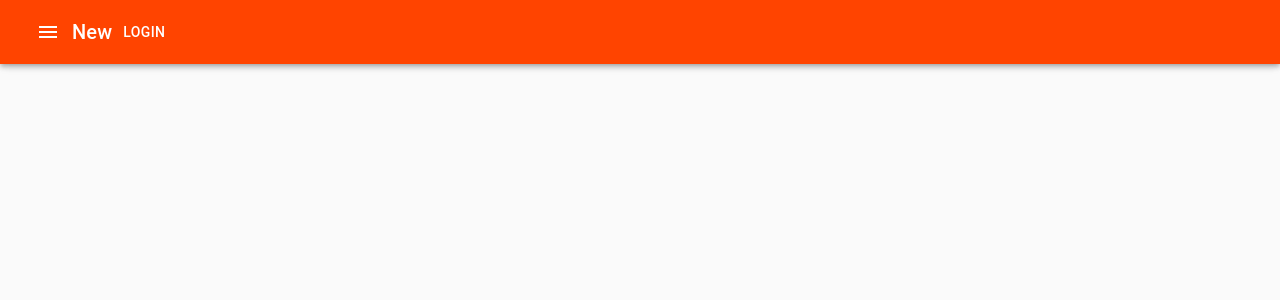
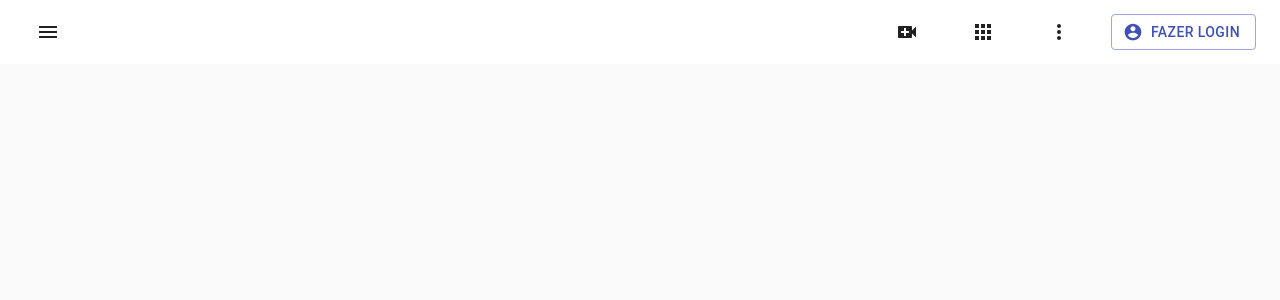
Before and after one commit to AllisonVinicius/ui-clone-youtube-material-ui-react, a React (Create React App) app in the folder react-materialui/: page / in a window 1280 px wide. Shown: the top 300 px of the page. Built offline with nearby package versions, Linux system fonts and the light colour scheme.

Commit message:
appBar , insered icon

```diff
--- a/react-materialui/src/App.js
+++ b/react-materialui/src/App.js
@@ -19,7 +19,6 @@ function App() {
   return (
     <ThemeProvider theme={theme}>
       <Home />
-
     </ThemeProvider>
   );
 }
--- a/react-materialui/src/Home.js
+++ b/react-materialui/src/Home.js
@@ -1,18 +1,35 @@
 import {
   AppBar,
   Button,
-  IconButton, makeStyles, Toolbar,
-  Typography
+  IconButton, makeStyles, Toolbar
 } from '@material-ui/core';
+import AccountCircle from '@material-ui/icons/AccountCircle';
+import Apps from '@material-ui/icons/Apps';
 import MenuIcon from '@material-ui/icons/Menu';
+import MoreVert from '@material-ui/icons/MoreVert';
+import VideoCall from '@material-ui/icons/VideoCall';
 import React from 'react';
+
+
 
 const useStyles = makeStyles((theme) => ({
     root: {
       background: theme.palette.primary,
       padding: theme.spacing(2),
       height: '100vh',
+
     },
+    appBar: {
+      boxShadow: 'none',
+    },
+    icons: {
+      paddingRight: theme.spacing(5)
+
+    },
+
+    grow: {
+      flexGrow: 1,
+    }
   }));
 
 
@@ -20,20 +37,42 @@ function Home(){
     const classes = useStyles();
     return (
         <div className={classes.root}>
-          <AppBar>
+          <AppBar color='inherit' className={classes.appBar}>
             <Toolbar>
               <IconButton
                 edge='inherit'
-                className={classes.menuButton}
+                className={classes.icons}
                 color='inherit'
                 aria-label='menu'
               >
               <MenuIcon />
               </IconButton>
-              <Typography variant='h6' className={classes.title}>
-                New
-              </Typography>
-              <Button color='inherit'>Login</Button>
+              <div className={classes.grow}/>
+              <IconButton
+                className={classes.icons}
+                color='inherit'
+              >
+              <VideoCall />
+              </IconButton>
+              <IconButton
+                className={classes.icons}
+                color='inherit'
+              >
+              <Apps />
+              </IconButton>
+              <IconButton
+                className={classes.icons}
+                color='inherit'
+              >
+              <MoreVert />
+              </IconButton>
+              <Button
+                variant='outlined'
+                color='secondary'
+                startIcon={<AccountCircle />}
+              >
+                Fazer Login
+              </Button>
             </Toolbar>
           </AppBar>
         </div>
```
